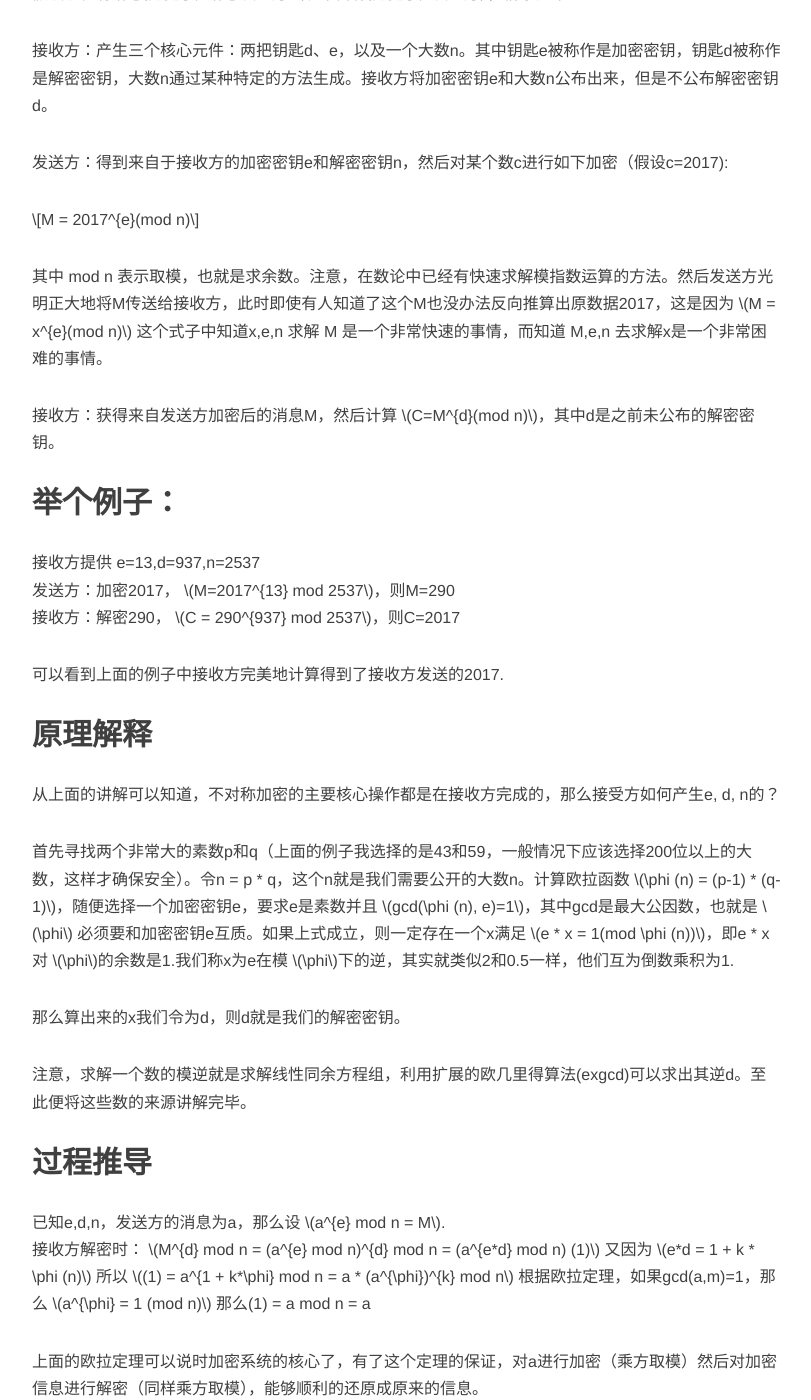
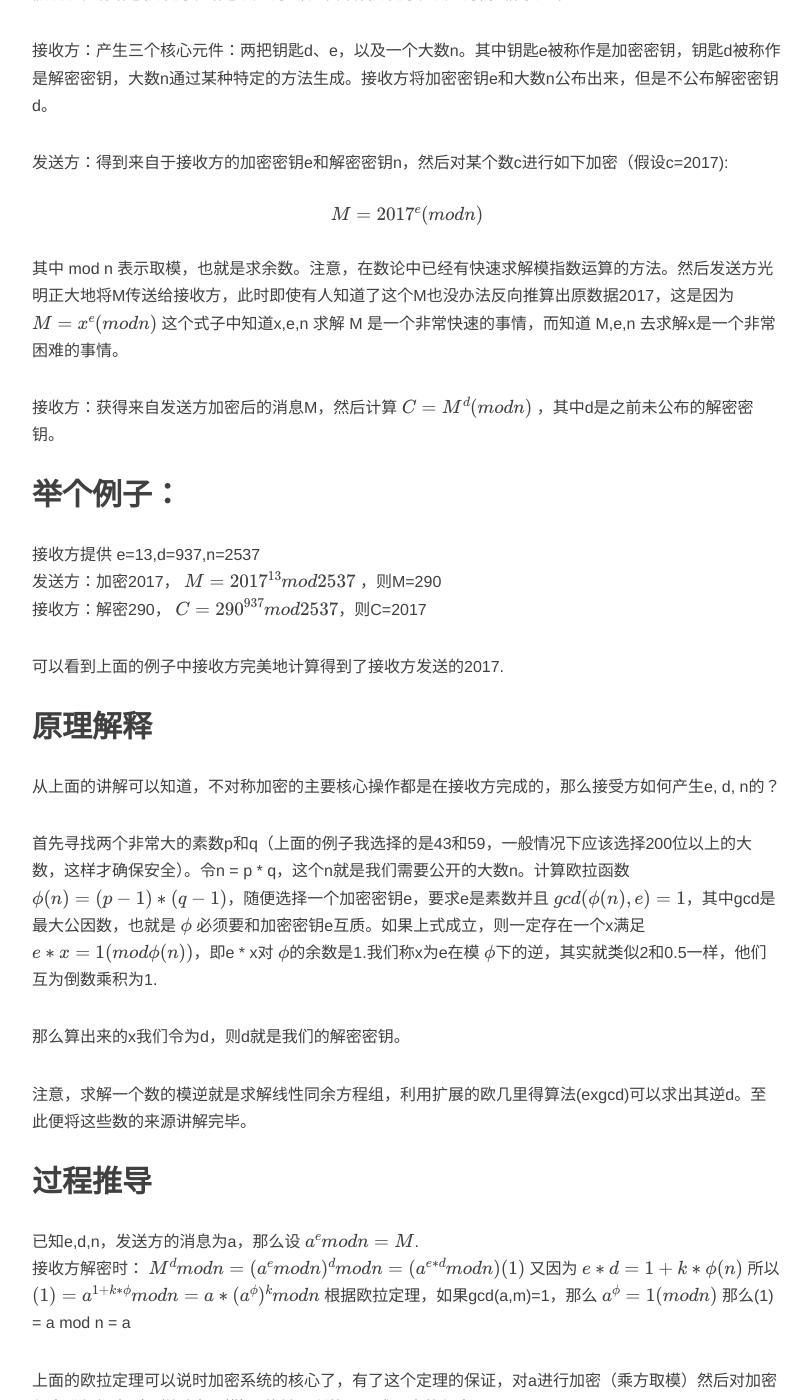
Before and after one commit to tonggege001/tonggege001.github.io, a Jekyll site: the page built from _posts/2020-09-29-RSA不对称加密.md, in a window 1280 px wide and 1400 px high, scrolled down 1650 px. Shown: the whole window, without its empty margins (233-1044 px from the left). Built offline with Jekyll 4.4.1, drawn with Linux system fonts in a browser that asks for light colours; nearby versions of some CDN libraries; formulas are drawn with MathJax 3; a script that is not in the unit is left out; comment, search, counter and statistics services are not loaded; some of the changed lines change nothing that is shown; some of the changed text lies outside the part shown.

Commit message:
调整latex公式显示

```diff
--- a/_posts/2020-09-29-RSA不对称加密.md
+++ b/_posts/2020-09-29-RSA不对称加密.md
@@ -7,15 +7,17 @@
 description: 2020-09-29-RSA不对称加密
 ---
 
-<link
-rel="stylesheet"
-href="https://cdn.jsdelivr.net/npm/katex/dist/katex.min.css"
-/>
-<script
-src="https://cdn.jsdelivr.net/combine/npm/katex/dist/katex.min.js,npm/katex/dist/contrib/mathtex-script-type.min.js,npm/katex/dist/contrib/auto-render.min.js"
-defer="defer"
-onload='renderMathInElement(document.body, { delimiters: [{ left: "$", right: "$", display: false }] })'
-></script>
+<head>
+    <script src="https://cdn.mathjax.org/mathjax/latest/MathJax.js?config=TeX-AMS-MML_HTMLorMML" type="text/javascript"></script>
+    <script type="text/x-mathjax-config">
+        MathJax.Hub.Config({
+            tex2jax: {
+            skipTags: ['script', 'noscript', 'style', 'textarea', 'pre'],
+            inlineMath: [['$','$']]
+            }
+        });
+    </script>
+</head>
 
 
 
@@ -31,8 +33,7 @@
 
 **RSA密钥系统用到的数论知识：**
 * 互素概念
-* 欧拉函数
-$$\phi$$
+* 欧拉函数 $ \phi $
 * 欧拉定理
 * 模指数运算
 * 模逆概念
@@ -48,17 +49,18 @@
 
 $$ M = 2017^{e}(mod n) $$
 
-其中 mod n 表示取模，也就是求余数。注意，在数论中已经有快速求解模指数运算的方法。然后发送方光明正大地将M传送给接收方，此时即使有人知道了这个M也没办法反向推算出原数据2017，这是因为
-$$ M = x^{e}(mod n) $$ 这个式子中知道x,e,n 求解 M 是一个非常快速的事情，而知道 M,e,n 去求解x是一个非常困难的事情。
+其中 mod n 表示取模，也就是求余数。注意，在数论中已经有快速求解模指数运算的方法。然后发送方光明正大地将M传送给接收方，此时即使有人知道了这个M也没办法反向推算出原数据2017，这是因为 $ M = x^{e}(mod n) $ 这个式子中知道x,e,n 求解 M 是一个非常快速的事情，而知道 M,e,n 去求解x是一个非常困难的事情。
 
 接收方：获得来自发送方加密后的消息M，然后计算
-$$ C=M^{d}(mod n) $$，其中d是之前未公布的解密密钥。
+$$ C=M^{d}(mod n) $$
+，其中d是之前未公布的解密密钥。
 
 
 ## 举个例子：
 接收方提供 e=13,d=937,n=2537
 发送方：加密2017，
-$$M=2017^{13} mod 2537$$，则M=290
+$$M=2017^{13} mod 2537$$
+，则M=290
 接收方：解密290，
 $$C = 290^{937} mod 2537$$，则C=2017
 
```
Also changed, not shown: _posts/2020-09-29-常见的稀疏矩阵压缩方式.md (+9 -0 lines).
